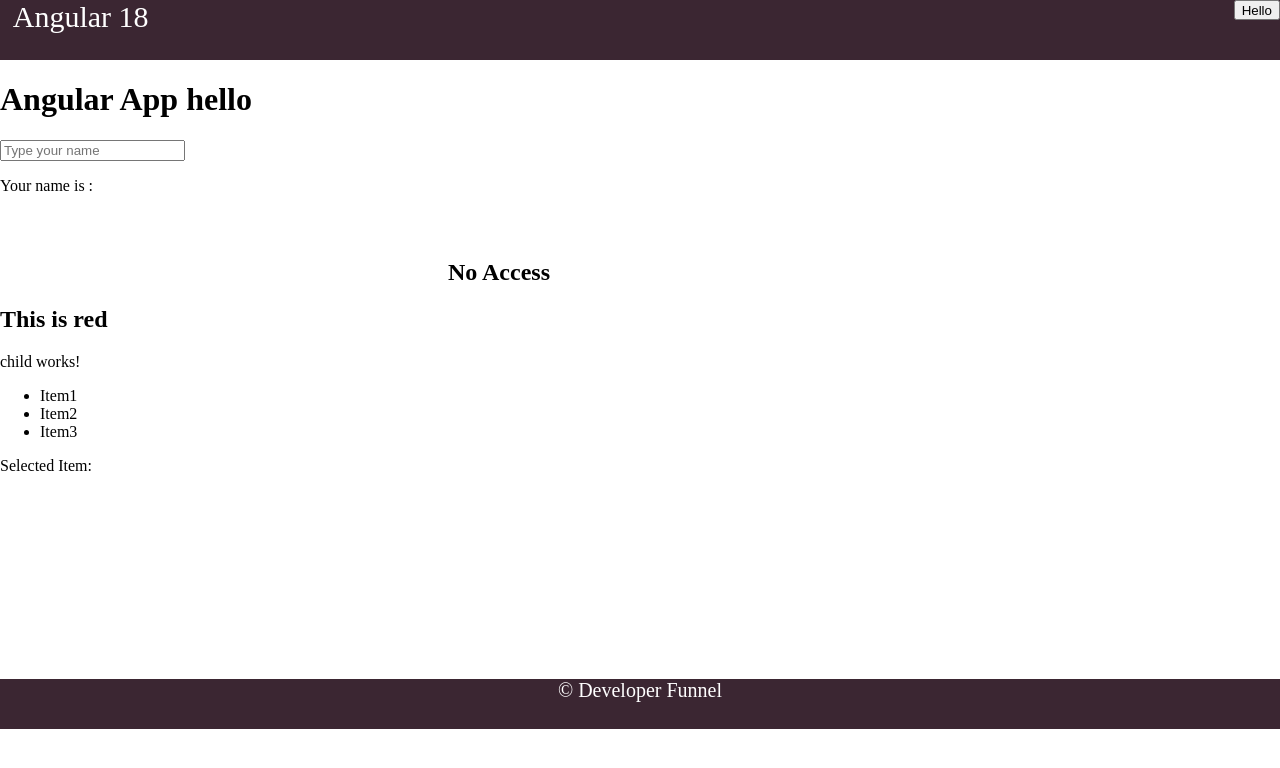
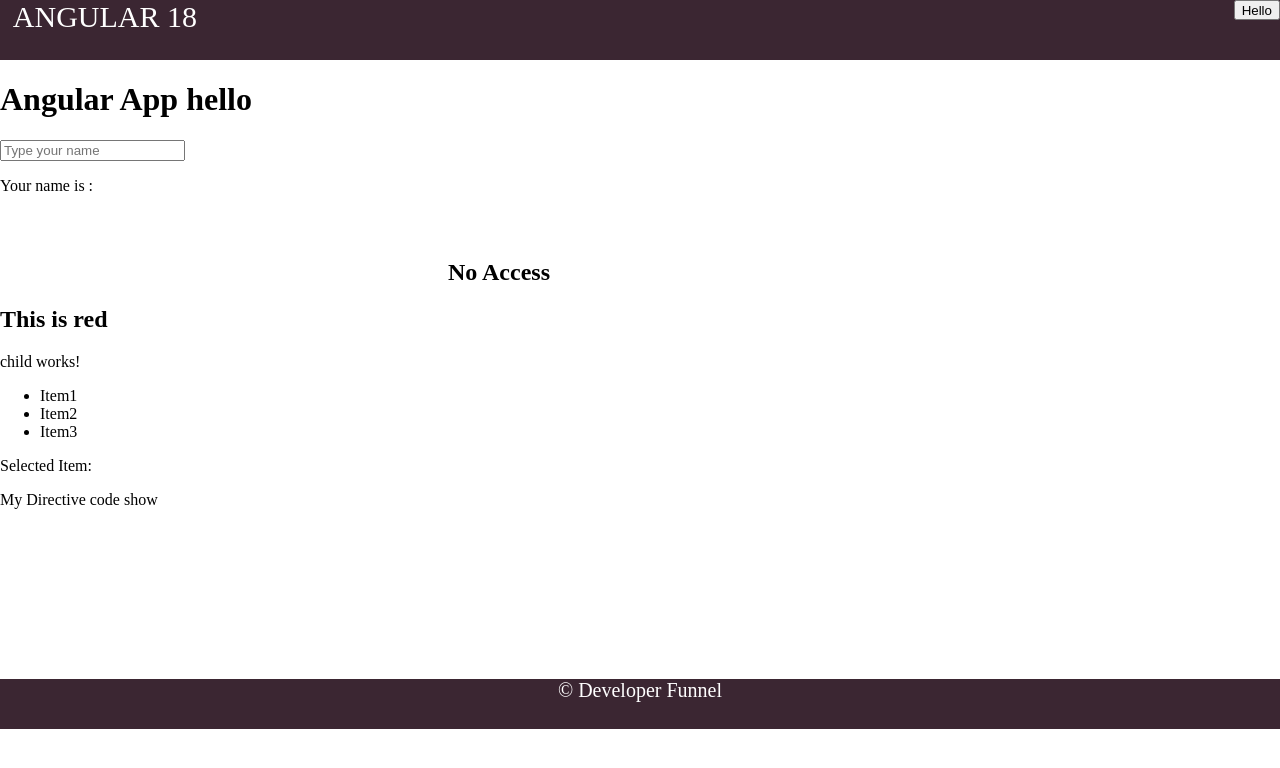
Before and after one commit to benosolomon/angular_17_coursera, an Angular app: page / in a window 1280 px wide. Shown: the top 768 px of the page. Built offline with nearby package versions, Linux system fonts and the light colour scheme.

Commit message:
customer directive and pipe example

```diff
--- a/src/app/header/header.component.html
+++ b/src/app/header/header.component.html
@@ -1,6 +1,6 @@
 <header>
   <div id="brand">
-    {{ heading }}
+    {{ heading | uppercase }}
   </div>
   <div id="social">
     <button class="social-icon"> Hello </button>
--- a/src/app/header/header.component.ts
+++ b/src/app/header/header.component.ts
@@ -1,12 +1,12 @@
+import { UpperCasePipe } from '@angular/common';
 import { Component } from '@angular/core';
-
 @Component({
   selector: 'app-header',
   standalone: true,
-  imports: [],
+  imports: [UpperCasePipe],
   templateUrl: './header.component.html',
   styleUrl: './header.component.css'
 })
 export class HeaderComponent {
-heading="Angular 18";
+heading="angular 18";
 }
--- a/src/app/home/home.component.html
+++ b/src/app/home/home.component.html
@@ -23,5 +23,5 @@
   </div>
   <app-child [items]="itemList" (selectedItemEvent)="onSelctedItem($event)"></app-child>
    <p> Selected Item: {{ selectedItem }}</p>
-
+  <p appMydirective>My Directive code show </p>
 </div>
--- a/src/app/home/home.component.ts
+++ b/src/app/home/home.component.ts
@@ -1,10 +1,13 @@
 import { Component, OnInit } from '@angular/core';
 import { ChildComponent } from '../child/child.component';
+import { MydirectiveDirective } from '../mydirective.directive';
 
 @Component({
   selector: 'app-home',
   standalone: true,
-  imports: [ChildComponent],
+  imports: [ChildComponent,
+    MydirectiveDirective
+  ],
   templateUrl: './home.component.html',
   styleUrl: './home.component.css'
 })
--- /dev/null
+++ b/src/app/mydirective.directive.ts
@@ -0,0 +1,24 @@
+import { Directive,ElementRef,HostListener,Renderer2 } from '@angular/core';
+
+@Directive({
+  selector: '[appMydirective]',
+  standalone: true
+})
+export class MydirectiveDirective {
+
+  constructor(private el : ElementRef,private renderer: Renderer2) {
+
+   }
+
+   @HostListener('mouseenter') onMouseEnter() {
+    this.highlight('yellow');
+   }
+    @HostListener('mouseleave') onMouseLeave() {
+    this.highlight(null);
+   }
+
+   private highlight(color: string | null) {
+    this.renderer.setStyle(this.el.nativeElement,'backgroundColor',color);
+   }
+
+}
```
Also changed, not shown: 1 other file (tests, documents, lock files or other folders).
